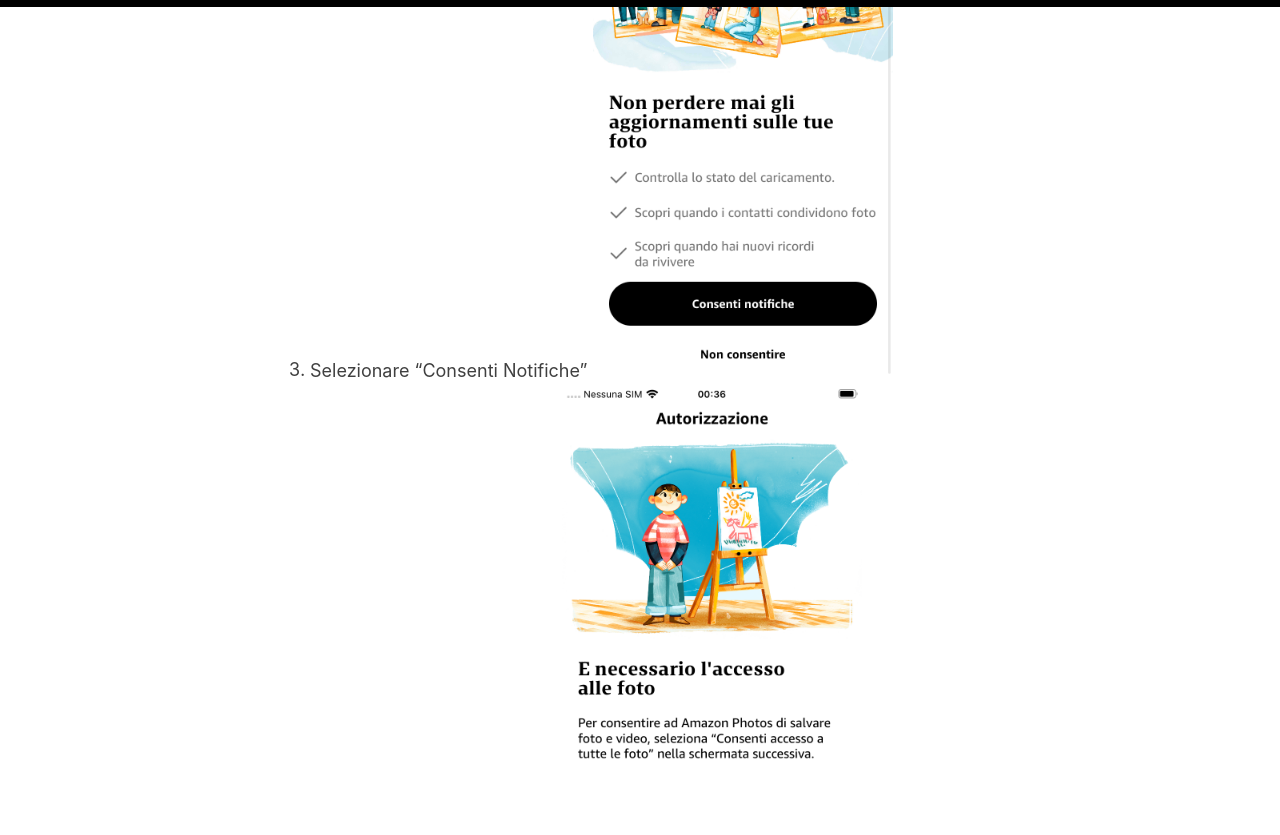
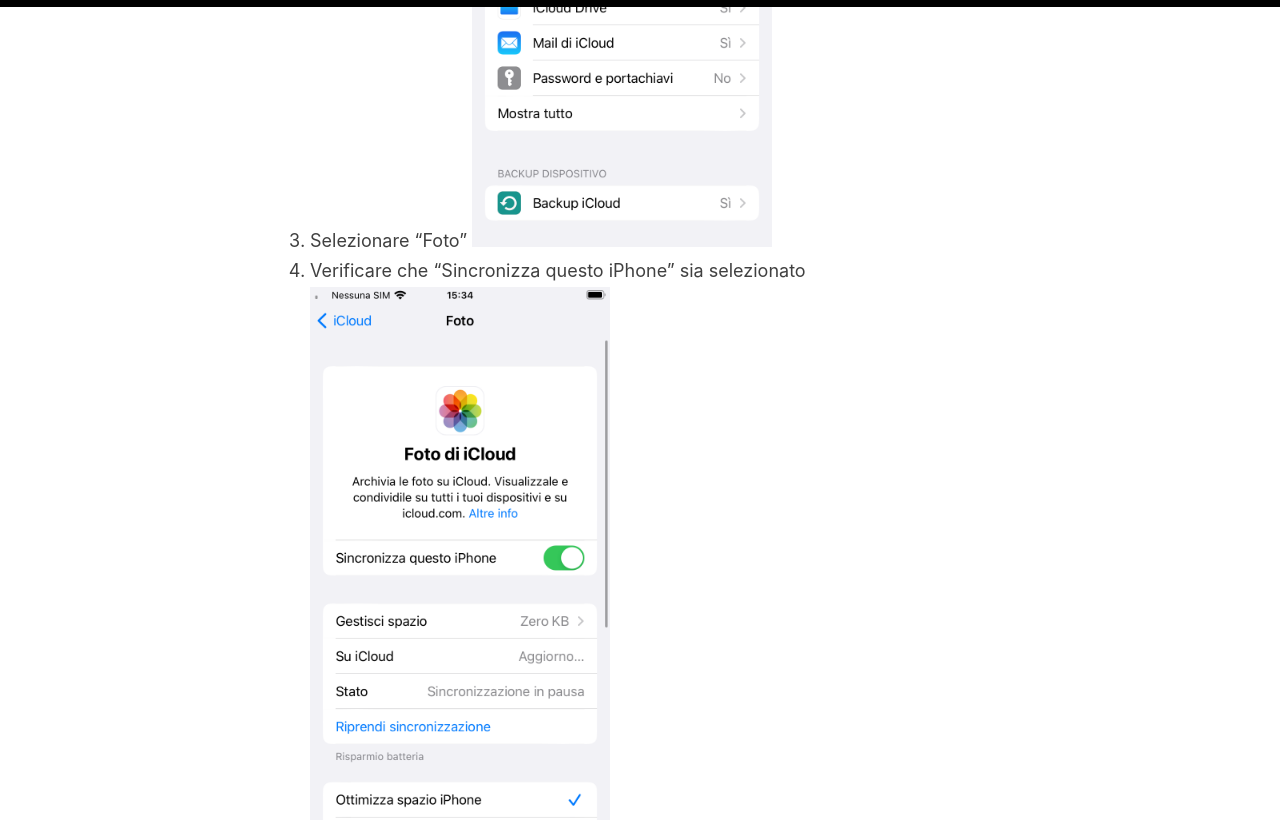
Before and after one commit to robe-varie/robe-varie.github.io, a Jekyll site: the page built from _posts/2023-06-11-BackupFotoSmartphone.md, in a window 1280 px wide and 1400 px high, scrolled down 4774 px. Shown: the top 835 px of the window. Built offline with Jekyll 4.4.1, drawn with Linux system fonts in a browser that asks for light colours; some of the changed text lies outside the part shown.

Commit message:
Update 2023-06-11-BackupFotoSmartphone.md

```diff
--- a/_posts/2023-06-11-BackupFotoSmartphone.md
+++ b/_posts/2023-06-11-BackupFotoSmartphone.md
@@ -82,7 +82,37 @@ Tu chiedi di essere inserito/a nella famiglia in modo da poter godere dello spaz
 # iOS - iPhone
 
 ## iCLoud (nativa)
+1. Andare nelle Impostazioni e selezionare il proprio nome appena sotto la barra della ricerca
+<img src="../images/guide/ios_icloud_01.PNG"  width="300">
+2. Selezionare "iCloud" ("5GB" varia in base a quanto spazio hai disponibile)
+<img src="../images/guide/ios_icloud_02.PNG"  width="300">
+3. Selezionare "Foto"
+<img src="../images/guide/ios_icloud_03.PNG"  width="300">
+4. Verificare che "Sincronizza questo iPhone" sia selezionato
+<img src="../images/guide/ios_icloud_04.PNG"  width="300">
+5. Quindi aprire l'applicazione "Foto"
+6. Nella pagina "Libreria", in fondo, c'e' lo stato di sincronizzazione
+<img src="../images/guide/ios_icloud_05.PNG"  width="300">
+
+NB: la sincronia si ferma quando la batteria e' bassa o non si e' attaccati al WiFi
+
+
 ## Google Photos
+1. installare l'app Google Foto: https://apps.apple.com/it/app/google-foto/id962194608 e aprirla
+2. Selezionare "Accedi"
+<img src="../images/guide/ios_google_01.PNG"  width="300">
+3. Loggarsi con il proprio account (immagine non disponibile)
+4. Selezionare "Esegui backup come..." selezionando l'account giusto
+<img src="../images/guide/ios_amazon_02.PNG"  width="300">
+5. Selezionare "Consenti"
+<img src="../images/guide/ios_amazon_03.PNG"  width="300">
+6. Selezionare "Consenti l'accesso a tutte le foto"
+<img src="../images/guide/ios_amazon_04.PNG"  width="300">
+7. Selezionare di nuovo "Consenti l'accesso a tutte le foto"
+<img src="../images/guide/ios_amazon_05.PNG"  width="300">
+8. Vedere l'upload dalla schermata dell'applicazione:
+<img src="../images/guide/ios_amazon_06.PNG"  width="300">
+
 
 ## Amazon Photos
 1. installare l'app Amazon Photos: https://apps.apple.com/us/app/amazon-photos-photo-video/id621574163
```
